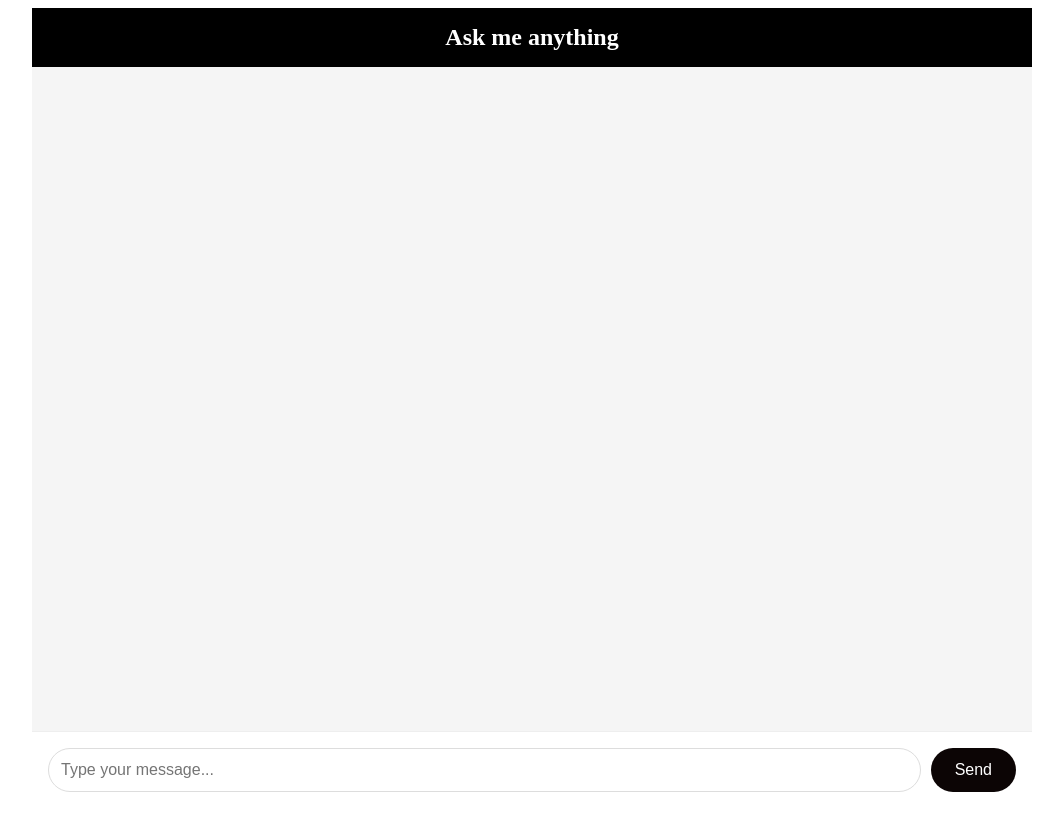
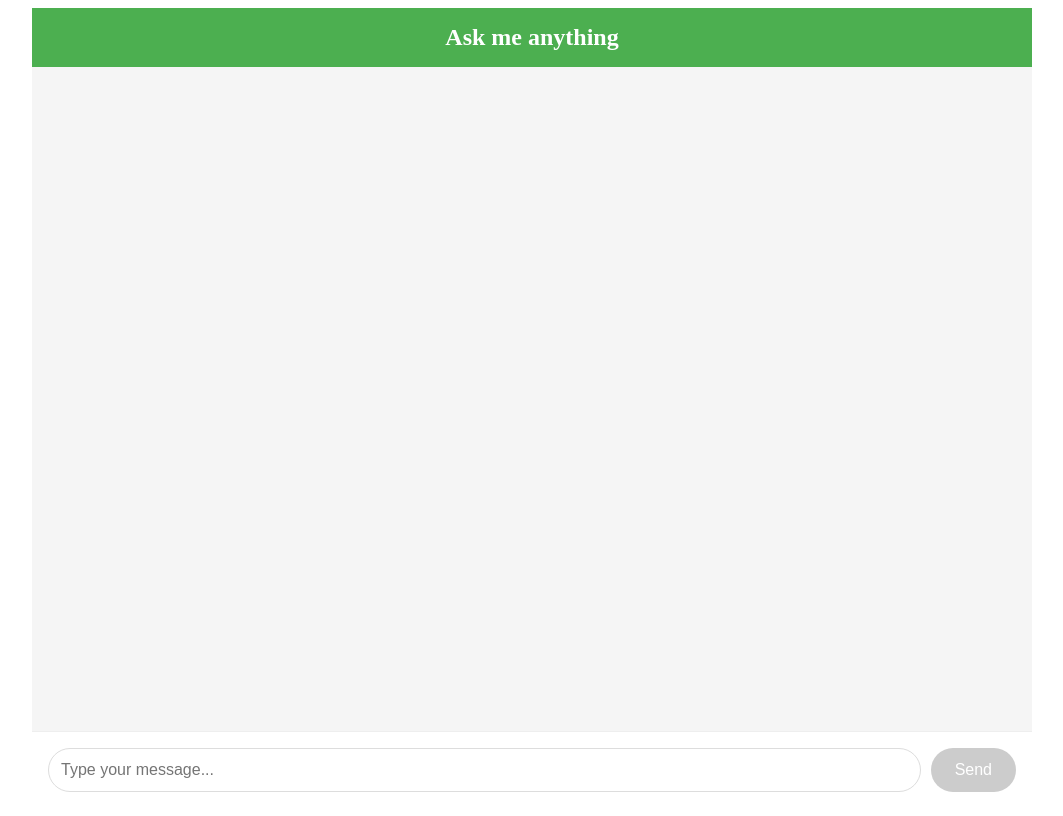
Before and after one commit to prinsyadav/My-Gemini-app, a React (Vite) app: page / in a window 1280 px wide. Shown: the whole page, without its empty margins (108-1171 px from the left). Built offline with nearby package versions, Linux system fonts and the light colour scheme.

Commit message:
change color

```diff
--- a/src/App.css
+++ b/src/App.css
@@ -10,7 +10,7 @@
 
 .chat-header {
   padding: 1rem;
-  background-color: #000000;
+  background-color: #4caf50;
   color: white;
   text-align: center;
 }
@@ -50,13 +50,13 @@
 }
 
 .user-message .message-bubble {
-  background-color: #7375ed;
+  background-color: #4caf50;
   color: white;
 }
 
 .ai-message .message-bubble {
-  background-color: rgb(253, 111, 111);
-  color: #000000;
+  background-color: white;
+  color: #333;
   box-shadow: 0 1px 3px rgba(0, 0, 0, 0.1);
 }
 
@@ -96,7 +96,7 @@
 
 .input-form button {
   padding: 12px 24px;
-  background-color: #0c0505;
+  background-color: #4caf50;
   color: white;
   border: none;
   border-radius: 25px;
@@ -106,7 +106,7 @@
 }
 
 .input-form button:disabled {
-  background-color: #0c0505;
+  background-color: #ccc;
   cursor: not-allowed;
 }
 
@@ -147,7 +147,7 @@
 
 .error-message .message-bubble {
   background-color: #ffebee;
-  color: #7af08c;
+  color: #c62828;
 }
 
 /* Scrollbar styling */
@@ -160,12 +160,12 @@
 }
 
 .messages-container::-webkit-scrollbar-thumb {
-  background: #5ddb96;
+  background: #888;
   border-radius: 3px;
 }
 
 .messages-container::-webkit-scrollbar-thumb:hover {
-  background: #63c3f0;
+  background: #555;
 }
 
 /* Make sure code blocks don't overflow */
```
